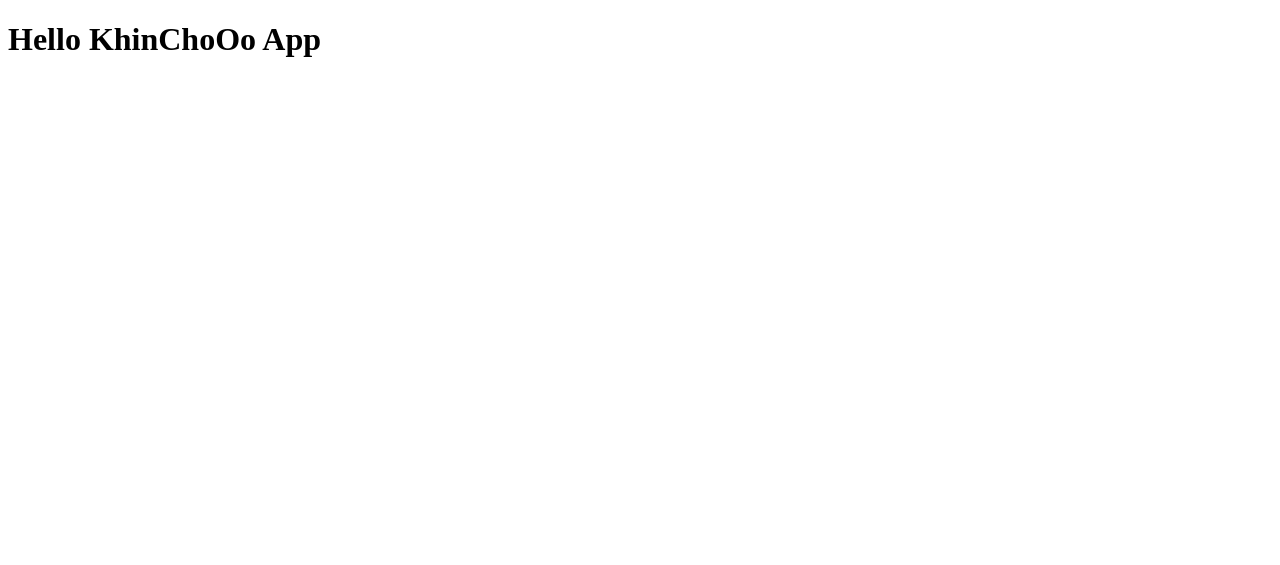
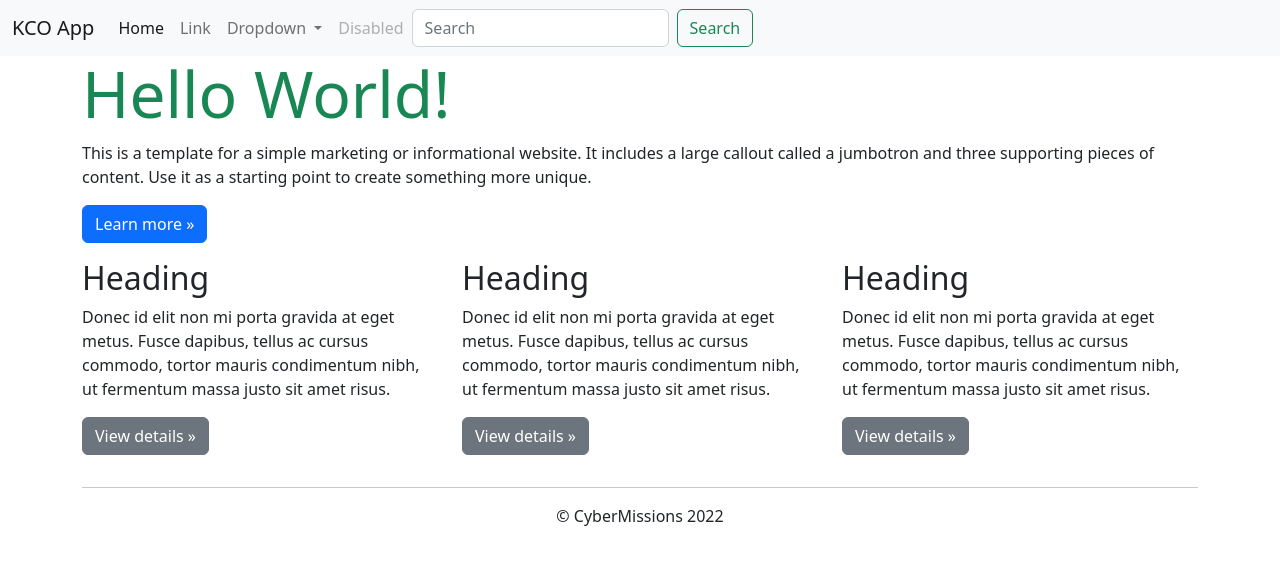
Before and after one commit to cm-itspj/git_cicd_sample, a Django app: template kco_app/templates/kco_app/index.html in a window 1280 px wide. Shown: the top 565 px of the page. Run offline with Django 4.2, Linux system fonts and the light colour scheme; the template is opened without the code that fills it, so the values that code supplies are empty; parts of the project's set-up code (start-up, migrations or seed data) failed here and were passed over.

Commit message:
コンテンツを修正

```diff
--- a/kco_app/templates/kco_app/index.html
+++ b/kco_app/templates/kco_app/index.html
@@ -4,9 +4,77 @@
   <meta charset="UTF-8">
   <meta http-equiv="X-UA-Compatible" content="IE=edge">
   <meta name="viewport" content="width=device-width, initial-scale=1.0">
+  <link href="https://cdn.jsdelivr.net/npm/bootstrap@5.2.0/dist/css/bootstrap.min.css" rel="stylesheet" integrity="sha384-gH2yIJqKdNHPEq0n4Mqa/HGKIhSkIHeL5AyhkYV8i59U5AR6csBvApHHNl/vI1Bx" crossorigin="anonymous">
+  <script src="https://cdn.jsdelivr.net/npm/bootstrap@5.2.0/dist/js/bootstrap.bundle.min.js" integrity="sha384-A3rJD856KowSb7dwlZdYEkO39Gagi7vIsF0jrRAoQmDKKtQBHUuLZ9AsSv4jD4Xa" crossorigin="anonymous"></script>
   <title>KCO App</title>
 </head>
 <body>
-  <h1>Hello KhinChoOo App</h1>
+  <nav class="navbar navbar-expand-lg bg-light">
+    <div class="container-fluid">
+      <a href="#" class="navbar-brand">KCO App</a>
+      <button class="navbar-toggler" type="button" data-bs-toggle="collapse" data-bs-target="#navbarSupportedContent" aria-controls="navbarSupportedContent" aria-expanded="false" aria-label="Toggle navigation">
+        <span class="navbar-toggler-icon"></span>
+      </button>
+      <div class="collapse navbar-collapse" id="navbarSupportedContent">
+        <ul class="navbar-nav me-auto-mb-2 mb-lg-0">
+          <li class="nav-item"><a href="" class="nav-link active" aria-current="page">Home</a>
+          </li>
+          <li class="nav-item">
+            <a class="nav-link" href="#">Link</a>
+          </li>
+          <li class="nav-item dropdown">
+            <a class="nav-link dropdown-toggle" href="#" role="button" data-bs-toggle="dropdown" aria-expanded="false">
+              Dropdown
+            </a>
+            <ul class="dropdown-menu">
+              <li><a class="dropdown-item" href="#">Action</a></li>
+              <li><a class="dropdown-item" href="#">Another action</a></li>
+              <li><hr class="dropdown-divider"></li>
+              <li><a class="dropdown-item" href="#">Something else here</a></li>
+            </ul>
+          </li>
+          <li class="nav-item">
+            <a class="nav-link disabled">Disabled</a>
+          </li>
+        </ul>
+        <form class="d-flex" role="search">
+          <input class="form-control me-2" type="search" placeholder="Search" aria-label="Search">
+          <button class="btn btn-outline-success" type="submit">Search</button>
+        </form>
+      </div>
+    </div>
+  </nav>
+  <div class="container">
+    <h1 class="display-3 text-success">Hello World!</h1>
+    <p>This is a template for a simple marketing or informational website. It includes a large callout called a jumbotron and three supporting pieces of content. Use it as a starting point to create something more unique.</p>
+    <p>
+      <a class="btn btn-primary" href="#" role="button">
+        Learn more &raquo;
+      </a>
+    </p>
+  </div>
+  <div class="container">
+    <div class="row">
+      <div class="col-md-4">
+        <h2>Heading</h2>
+        <p>Donec id elit non mi porta gravida at eget metus. Fusce dapibus, tellus ac cursus commodo, tortor mauris condimentum nibh, ut fermentum massa justo sit amet risus.</p>
+        <p><a class="btn btn-secondary" href="#" role="button">View details &raquo;</a></p>
+      </div>
+      <div class="col-md-4">
+        <h2>Heading</h2>
+        <p>Donec id elit non mi porta gravida at eget metus. Fusce dapibus, tellus ac cursus commodo, tortor mauris condimentum nibh, ut fermentum massa justo sit amet risus.</p>
+        <p><a class="btn btn-secondary" href="#" role="button">View details &raquo;</a></p>
+      </div>
+      <div class="col-md-4">
+        <h2>Heading</h2>
+        <p>Donec id elit non mi porta gravida at eget metus. Fusce dapibus, tellus ac cursus commodo, tortor mauris condimentum nibh, ut fermentum massa justo sit amet risus.</p>
+        <p><a class="btn btn-secondary" href="#" role="button">View details &raquo;</a></p>
+      </div>
+    </div>
+    <hr>
+    <footer class="container">
+      <p class="text-center">&copy; CyberMissions 2022</p>
+    </footer>
+  </div>
 </body>
 </html>
```
